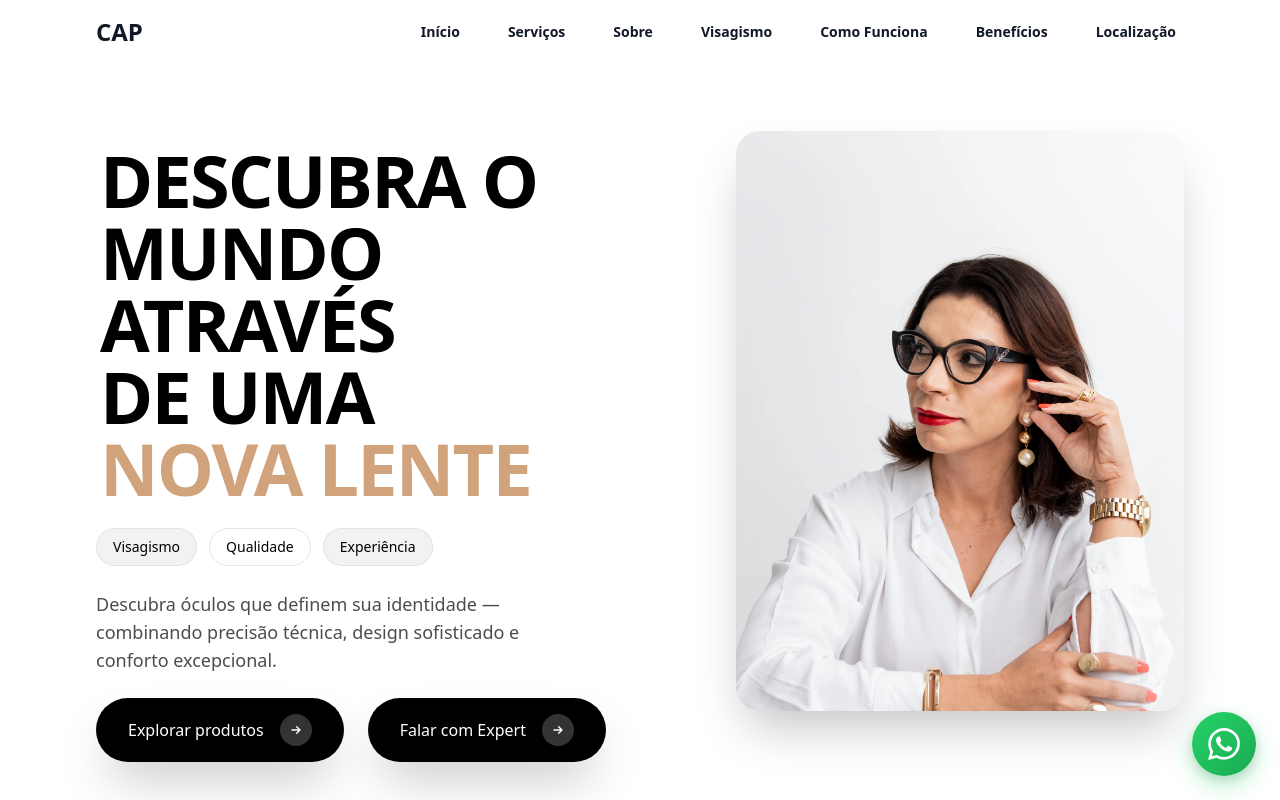
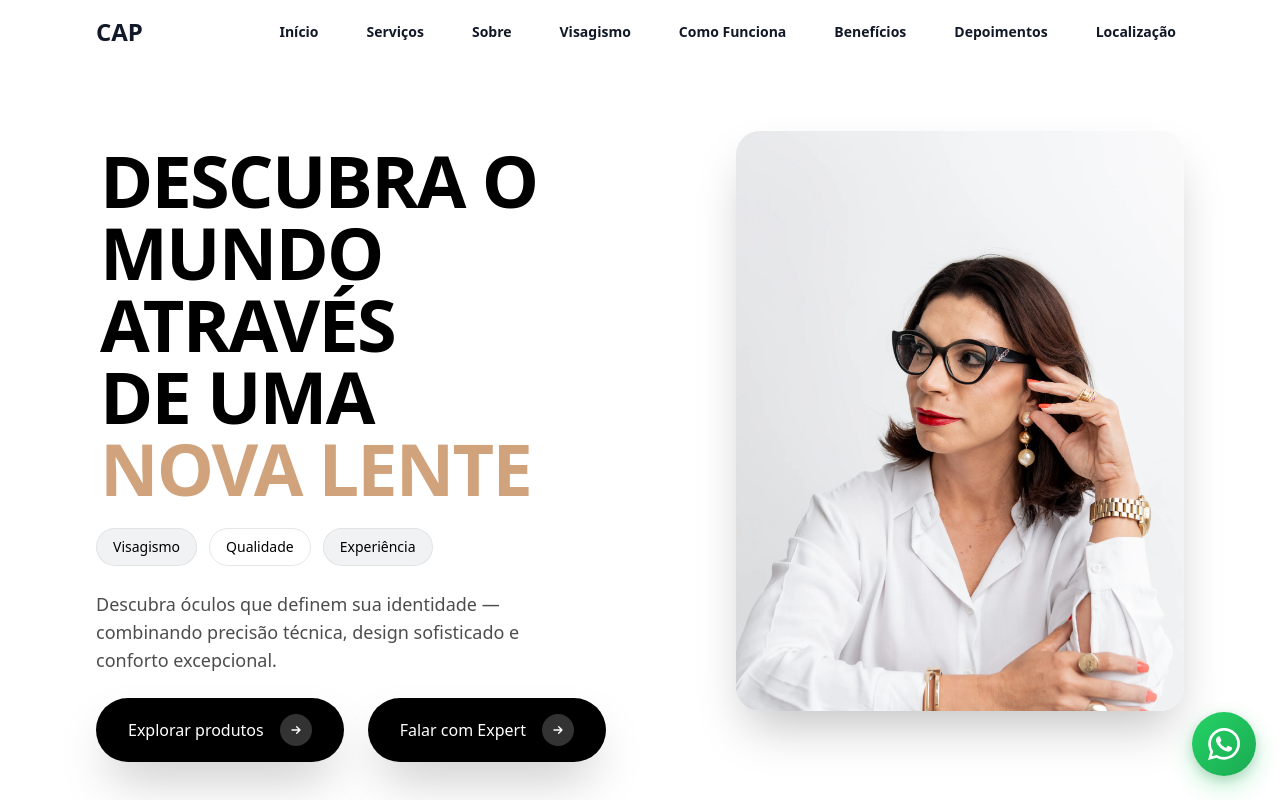
Before and after one commit to keferson-github/otica-catia-pinheiro, a React (Vite) app: page / in a window 1280 px wide. Shown: the top 800 px of the page. Built offline with nearby package versions, Linux system fonts and the light colour scheme; the HTML template or start-up script is replaced by a standard one.

Commit message:
Seção de depoimentos em vídeo concluída com sucesso!

```diff
--- a/src/components/Header.tsx
+++ b/src/components/Header.tsx
@@ -21,6 +21,7 @@ const NAVIGATION_CONFIG = [
   { name: 'Visagismo', href: '#visagismo' },
   { name: 'Como Funciona', href: '#como-funciona' },
   { name: 'Benefícios', href: '#beneficios' },
+  { name: 'Depoimentos', href: '#depoimentos' },
   { name: 'Localização', href: '#localizacao' }
 ] as const;
 
```
